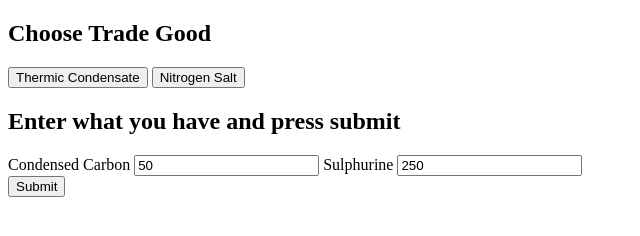
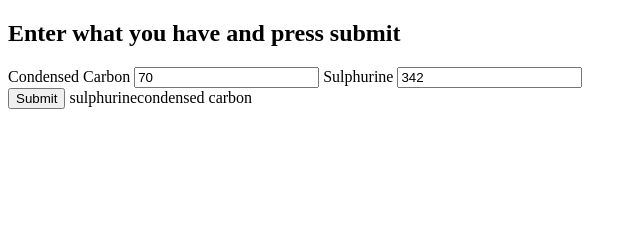
Before and after one commit to AidWal13/DictionaryTest, a plain HTML site: page index.html in a window 1280 px wide. Both pictures are taken after a click on the button "Thermic Condensate". Shown: the whole page, without its empty margins (0-640 px from the left). Drawn offline with Linux system fonts and the light colour scheme.

Commit message:
Generate ingr labels

```diff
--- a/index.html
+++ b/index.html
@@ -15,18 +15,20 @@
         <button class='option' id="nitrogensalt" value="nitrogensalt">Nitrogen Salt</button>
     </div>
 
-    <div id="divOfInputs">
-    <h2>Enter what you have and press submit</h2>
+    <div id="divOfInputs" style="display: none;">
+        <h2>Enter what you have and press submit</h2>
 
-    <label>Condensed Carbon</label>
-    <input type="number" id="condensed carbon" name="condensedcarbon" class="ingrInput" value="50">
+        <label>Condensed Carbon</label>
+        <input type="number" id="condensed carbon" name="condensedcarbon" class="ingrInput" value="70">
 
-    <label>Sulphurine</label>
-    <input type="number" id="sulphurine" name="sulphurine" class="ingrInput" value="250">
+        <label>Sulphurine</label>
+        <input type="number" id="sulphurine" name="sulphurine" class="ingrInput" value="342">
 
-    <br>
-    <input type="submit" id="ingredientSubmit">
+        <br>
+        <input type="submit" id="ingredientSubmit">
     </div>
+
+
     <script src="index.js" type="module"></script>
     <script src="Inventory.js" type="module"></script>
     <script src="TradeGoods.js" type="module"></script>
--- a/index.js
+++ b/index.js
@@ -5,25 +5,34 @@ let tradegoodChosen;
 const UserInv = new UserInventory();
 const NeededInv = new ShoppingListInventory();
 
-//Add event listeners to the options buttons so that when they are clicked, tradegoodchosen is assigned
+//get all buttons and add event listeners
 let ingrButtons = document.querySelectorAll(".option");
-
 ingrButtons.forEach((optionBtn) => {
     optionBtn.addEventListener('click', moveOnTGSetTo);
 });
 
 
+console.log(TradeGoods['thermiccondensate']);
 
 
-
-
-
-
-
+//Functions
 
 function moveOnTGSetTo(evt) {
-    console.log(`Within the event listener for TG: ${evt.currentTarget.id}.`)
-    tradegoodChosen = evt.currentTarget.id;
-    NeededInv.addGoodToInv(TradeGoods[tradegoodChosen]);
-    console.log(NeededInv);
+  evt.currentTarget.parentElement.style.display ='none';
+  evt.currentTarget.parentElement.nextElementSibling.style.display ='block';
+
+  tradegoodChosen = evt.currentTarget.id;
+  NeededInv.addGoodToInv(TradeGoods[tradegoodChosen]);
+
+  TradeGoods[tradegoodChosen].ingredients.forEach((ingr) => {
+    makeIngrInput(ingr);
+  });
 }
+
+function makeIngrInput(ingredient) {
+    let labelEl = document.createElement('label');
+    labelEl.innerHTML = ingredient;
+    labelEl.setAttribute('for', ingredient.replace(/\s/g, ''));
+    let div = document.getElementById("divOfInputs");
+    div.appendChild(labelEl);
+}
```
